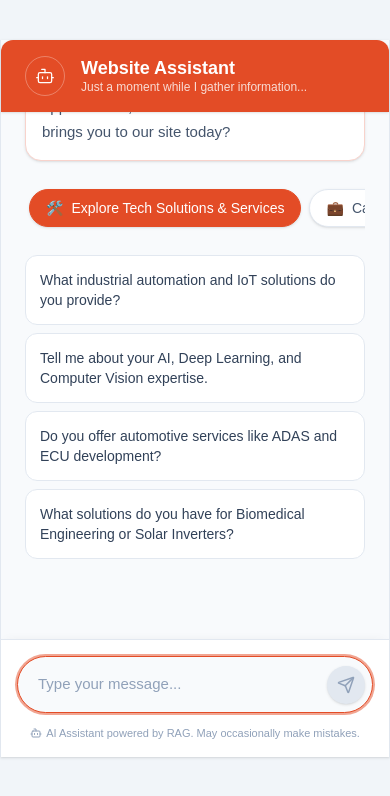
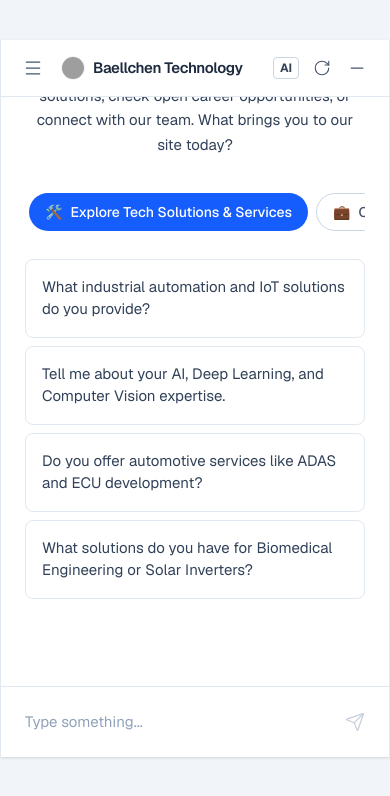
Before and after one commit to yashpawar87/website-chatbot-widget, a Next.js app in the folder frontend/: page / in a window 390 px wide. Shown: the top 796 px of the page. Built offline with nearby package versions, Linux system fonts and the light colour scheme; grey boxes are pictures that could not be loaded.

Commit message:
minimal UI redesign

```diff
--- a/frontend/src/components/ChatUI.tsx
+++ b/frontend/src/components/ChatUI.tsx
@@ -1,7 +1,8 @@
 "use client";
 
 import React, { useState, useRef, useEffect } from "react";
-import { Send, User, Bot, ExternalLink, Loader2, Trash2, ChevronDown, ChevronUp, MessageSquareText } from "lucide-react";
+import { Send, Menu, RotateCw, Minus, Info, ArrowRight, ChevronDown, ChevronUp, Bot, ExternalLink } from "lucide-react";
+import Image from "next/image";
 
 interface Source {
   title: string;
@@ -13,6 +14,7 @@
   content: string;
   sources?: Source[];
   quickReplies?: string[];
+  timestamp?: Date;
 }
 
 interface ChatUIProps {
@@ -56,6 +58,11 @@
       ]
     }
   ]
+};
+
+const formatTime = (date?: Date) => {
+  if (!date) return "";
+  return date.toLocaleTimeString([], { hour: 'numeric', minute: '2-digit' });
 };
 
 export default function ChatUI({ isWidget = false }: ChatUIProps) {
@@ -105,7 +112,11 @@
   const submitQuestion = async (questionText: string) => {
     if (!questionText.trim() || isLoading) return;
 
-    const userMessage: Message = { role: "user", content: questionText.trim() };
+    const userMessage: Message = {
+      role: "user",
+      content: questionText.trim(),
+      timestamp: new Date()
+    };
     const currentHistory = [...messages];
 
     setMessages((prev) => [...prev, userMessage]);
@@ -114,7 +125,6 @@
     setError(null);
 
     try {
-      // Get API URL from env or localhost (Do NOT trust query parameters)
       let apiUrl = process.env.NEXT_PUBLIC_API_URL || "http://localhost:8000";
       apiUrl = apiUrl.replace(/\/$/, "");
 
@@ -140,7 +150,8 @@
           role: "assistant",
           content: data.answer,
           sources: data.sources || [],
-          quickReplies: data.quick_replies || []
+          quickReplies: data.quick_replies || [],
+          timestamp: new Date()
         },
       ]);
     } catch (err: any) {
@@ -157,43 +168,59 @@
   };
 
   return (
-    <div className={`flex flex-col h-full bg-[#f8fafc] ${isWidget ? '' : 'max-w-4xl mx-auto shadow-sm border-x border-slate-200'}`}>
+    <div className={`flex flex-col h-full bg-white font-sans ${isWidget ? '' : 'max-w-4xl mx-auto shadow-sm border-x border-slate-200'}`}>
 
       {/* Header */}
-      <div className="flex items-center justify-between px-6 py-4 bg-[#e34c26] shadow-sm z-10 rounded-t-xl">
-        <div className="flex items-center">
-          <div className="w-10 h-10 rounded-full border border-white/30 flex items-center justify-center text-white mr-4">
-            <Bot size={20} strokeWidth={1.5} />
+      <div className="flex items-center justify-between px-4 py-3 bg-white border-b border-slate-200 z-10 rounded-t-xl shrink-0">
+        <div className="flex items-center gap-3">
+          <button className="p-1.5 text-slate-600 hover:bg-slate-100 rounded-md transition-colors">
+            <Menu size={20} strokeWidth={1.5} />
+          </button>
+
+          <div className="flex items-center gap-2">
+            <div className="relative w-6 h-6 overflow-hidden rounded-full border border-slate-100">
+              <Image
+                src="/company_logo.png"
+                alt="Logo"
+                fill
+                className="object-cover"
+                onError={(e) => {
+                  e.currentTarget.style.display = 'none';
+                }}
+              />
             </div>
-          <div>
-            <h1 className="font-semibold text-white text-lg leading-tight">Website Assistant</h1>
-            <p className="text-xs text-white/80 font-medium">Just a moment while I gather information...</p>
+            <h1 className="font-semibold text-slate-800 text-[15px] tracking-tight">Baellchen Technology</h1>
           </div>
         </div>
 
-        {/* Reset Conversation Button */}
-        {messages.length > 0 && (
+        <div className="flex items-center gap-1">
+          <div className="px-1.5 py-0.5 border border-slate-300 rounded text-xs font-bold text-slate-700 mr-1">
+            AI
+          </div>
           <button
             onClick={handleReset}
-            className="p-2 text-white/80 hover:text-white hover:bg-white/10 rounded-full transition-colors"
+            className="p-1.5 text-slate-600 hover:bg-slate-100 rounded-md transition-colors"
             title="Reset Conversation"
           >
-            <Trash2 size={18} />
+            <RotateCw size={18} strokeWidth={1.5} />
           </button>
-        )}
+          <button className="p-1.5 text-slate-600 hover:bg-slate-100 rounded-md transition-colors">
+            <Minus size={20} strokeWidth={1.5} />
+          </button>
+        </div>
       </div>
 
       {/* Chat Area */}
-      <div className="flex-1 overflow-y-auto p-4 sm:p-6 space-y-6 scroll-smooth">
+      <div className="flex-1 overflow-y-auto p-4 sm:p-6 space-y-8 scroll-smooth bg-white">
 
         {/* Onboarding Empty State */}
         {messages.length === 0 && (
           <div className="flex flex-col items-center justify-start text-center px-2 animate-in fade-in duration-500 pb-10 min-h-full">
-            <div className="w-16 h-16 bg-[#fff0ed] rounded-full flex items-center justify-center mb-4 shrink-0">
-               <MessageSquareText size={32} className="text-[#e34c26]" />
+            <div className="w-16 h-16 relative overflow-hidden rounded-full mb-4 shrink-0 border border-slate-100 shadow-sm">
+               <Image src="/company_logo.png" alt="Logo" fill className="object-cover" />
             </div>
 
-            <p className="text-[15px] leading-relaxed text-slate-600 mb-6 bg-white p-4 rounded-2xl border border-[#f8d3cc] shadow-sm text-left shrink-0">
+            <p className="text-[15px] leading-relaxed text-slate-700 mb-8 max-w-lg text-center shrink-0">
               {ONBOARDING_DATA.greeting}
             </p>
 
@@ -204,10 +231,10 @@
                   <button
                     key={idx}
                     onClick={() => setExpandedCategory(idx)}
-                    className={`whitespace-nowrap px-4 py-2 rounded-full text-sm font-medium transition-all shadow-sm shrink-0 ${
+                    className={`whitespace-nowrap px-4 py-2 rounded-full text-sm font-medium transition-all shrink-0 ${
                       isSelected
-                        ? 'bg-[#e34c26] text-white border border-[#e34c26]'
-                        : 'bg-white border border-slate-200 text-slate-600 hover:bg-slate-50 hover:border-[#f8d3cc]'
+                        ? 'bg-blue-600 text-white'
+                        : 'bg-white border border-slate-300 text-slate-600 hover:bg-slate-50'
                     }`}
                   >
                     <span className="mr-2">{category.icon}</span>
@@ -217,12 +244,12 @@
               })}
             </div>
 
-            <div className="w-full max-w-sm space-y-2 animate-in slide-in-from-bottom-2 duration-300 shrink-0">
+            <div className="w-full max-w-md space-y-2 animate-in slide-in-from-bottom-2 duration-300 shrink-0">
                {ONBOARDING_DATA.categories[expandedCategory].options.map((opt, optIdx) => (
                   <button
                     key={optIdx}
                     onClick={() => submitQuestion(opt)}
-                    className="w-full text-left p-3.5 bg-white border border-slate-200 rounded-xl text-sm text-slate-700 hover:border-[#e34c26] hover:text-[#e34c26] hover:shadow-md transition-all active:scale-[0.98]"
+                    className="w-full text-left p-4 bg-white border border-slate-200 rounded-lg text-[15px] text-slate-700 hover:border-blue-500 hover:text-blue-600 hover:shadow-sm transition-all"
                   >
                     {opt}
                   </button>
@@ -232,76 +259,86 @@
         )}
 
         {messages.map((msg, idx) => (
-          <div
-            key={idx}
-            className={`flex flex-col ${msg.role === "user" ? "items-end" : "items-start"}`}
-          >
-            <div
-              className={`flex max-w-[90%] sm:max-w-[85%] ${
-                msg.role === "user" ? "flex-row-reverse" : "flex-row"
-              } items-end gap-2`}
-            >
-              <div
-                className={`flex-shrink-0 w-8 h-8 rounded-full flex items-center justify-center shadow-sm ${
-                  msg.role === "user" ? "bg-[#e34c26] text-white" : "bg-[#e34c26] text-white"
-                }`}
-              >
-                {msg.role === "user" ? <User size={16} strokeWidth={1.5} /> : <Bot size={16} strokeWidth={1.5} />}
+          <div key={idx} className="flex flex-col w-full animate-in fade-in duration-300">
+
+            {msg.role === "user" ? (
+              // User Message (Right aligned)
+              <div className="flex flex-col items-end">
+                <div className="text-xs text-slate-500 mb-1 px-1">
+                  You {formatTime(msg.timestamp)}
+                </div>
+                <div className="bg-[#e5e7eb] text-slate-800 px-4 py-3 rounded-xl rounded-tr-sm max-w-[85%] text-[15px] leading-relaxed">
+                  {msg.content}
+                </div>
+              </div>
+            ) : (
+              // Assistant Message (Left aligned)
+              <div className="flex flex-col items-start w-full">
+                <div className="flex items-center gap-2 mb-2">
+                  <div className="w-6 h-6 relative overflow-hidden rounded-full shrink-0 border border-slate-100">
+                    <Image src="/company_logo.png" alt="Avatar" fill className="object-cover" />
+                  </div>
+                  <span className="text-xs text-slate-500">
+                    Baellchen Technology {formatTime(msg.timestamp)}
+                  </span>
                 </div>
 
-              <div className="flex flex-col gap-1 w-full">
-                <div
-                  className={`px-4 py-3 shadow-sm text-[15px] leading-relaxed ${
-                    msg.role === "user"
-                      ? "bg-[#e34c26] text-white rounded-2xl rounded-br-sm"
-                      : "bg-white text-slate-800 border border-slate-200 rounded-2xl rounded-bl-sm"
-                  }`}
-                >
-                  <div className="whitespace-pre-wrap">{msg.content}</div>
+                <div className="pl-8 w-full max-w-[95%]">
+                  {/* Info Notice */}
+                  <div className="flex items-start gap-2 mb-4 text-[#0f62fe]">
+                    <div className="mt-0.5 bg-[#0f62fe] rounded-full shrink-0">
+                      <Info size={16} className="text-white fill-current" />
+                    </div>
+                    <span className="text-[15px] text-slate-800">This is an AI generated response...</span>
+                  </div>
+
+                  <div className="text-[15px] text-slate-800 leading-relaxed mb-4 whitespace-pre-wrap">
+                    {msg.content}
                   </div>
 
                   {/* Sources Accordion */}
-                {msg.role === "assistant" && msg.sources && msg.sources.length > 0 && (
-                  <div className="mt-1 w-full bg-white border border-slate-200 rounded-xl overflow-hidden shadow-sm">
+                  {msg.sources && msg.sources.length > 0 && (
+                    <div className="mt-2 w-full max-w-lg border-t border-slate-200 pt-4">
                       <button
                         onClick={() => toggleSource(idx)}
-                      className="w-full flex items-center justify-between px-3 py-2 bg-slate-50 hover:bg-slate-100 transition-colors text-xs font-medium text-slate-600"
+                        className="w-full flex items-center justify-between py-2 group"
                       >
-                      <div className="flex items-center gap-2">
-                        <ExternalLink size={14} className="text-[#e34c26]" />
-                        <span>Sources & References ({msg.sources.length})</span>
+                        <div className="flex items-center gap-3">
+                          <span className="font-semibold text-slate-800 text-[15px]">References</span>
+                          <span className="px-2.5 py-0.5 bg-[#e0e8ff] text-[#0f62fe] text-xs font-semibold rounded-full">
+                            {msg.sources.length}
+                          </span>
                         </div>
-                      {expandedSources[idx] ? <ChevronUp size={14} /> : <ChevronDown size={14} />}
+                        {expandedSources[idx] ? <ChevronUp size={20} className="text-slate-500" /> : <ChevronDown size={20} className="text-slate-500" />}
                       </button>
 
                       {expandedSources[idx] && (
-                      <div className="px-3 py-2 border-t border-slate-100 bg-white space-y-2">
+                        <div className="mt-2 space-y-1">
                           {msg.sources.map((src, i) => (
                             <a
                               key={i}
                               href={src.url}
                               target="_blank"
                               rel="noopener noreferrer"
-                            className="block text-sm text-[#e34c26] hover:underline truncate"
+                              className="flex items-center justify-between py-3 border-b border-slate-100 last:border-0 hover:bg-slate-50 transition-colors group"
                             >
-                            {src.title || src.url}
+                              <span className="text-[15px] text-[#0f62fe] truncate pr-4">{src.title || src.url}</span>
+                              <ArrowRight size={18} className="text-[#0f62fe] shrink-0 opacity-80 group-hover:opacity-100 transition-opacity" />
                             </a>
                           ))}
                         </div>
                       )}
                     </div>
                   )}
-              </div>
-            </div>
 
-            {/* Quick Replies Buttons (Only show for the very last assistant message) */}
-            {msg.role === "assistant" && msg.quickReplies && msg.quickReplies.length > 0 && idx === messages.length - 1 && !isLoading && (
-              <div className="mt-4 pl-10 flex flex-wrap gap-2 animate-in fade-in slide-in-from-bottom-2 duration-500">
+                  {/* Quick Replies */}
+                  {msg.quickReplies && msg.quickReplies.length > 0 && idx === messages.length - 1 && !isLoading && (
+                    <div className="mt-6 flex flex-wrap gap-2 animate-in slide-in-from-bottom-2 duration-500">
                       {msg.quickReplies.map((reply, i) => (
                         <button
                           key={i}
                           onClick={() => submitQuestion(reply)}
-                    className="px-4 py-2 bg-white border border-[#e34c26]/30 text-[#e34c26] text-sm font-medium rounded-full hover:bg-[#fff0ed] hover:border-[#e34c26] transition-all shadow-sm active:scale-95"
+                          className="px-4 py-2 bg-white border border-[#0f62fe]/30 text-[#0f62fe] text-sm font-medium rounded-full hover:bg-[#e0e8ff] transition-all"
                         >
                           {reply}
                         </button>
@@ -309,27 +346,31 @@
                     </div>
                   )}
                 </div>
+              </div>
+            )}
+          </div>
         ))}
 
         {/* Animated Typing Indicator */}
         {isLoading && (
-          <div className="flex justify-start">
-            <div className="flex flex-row items-end gap-2 max-w-[80%]">
-              <div className="flex-shrink-0 w-8 h-8 rounded-full bg-[#e34c26] text-white flex items-center justify-center shadow-sm">
-                <Bot size={16} strokeWidth={1.5} />
+          <div className="flex flex-col items-start w-full">
+            <div className="flex items-center gap-2 mb-2">
+              <div className="w-6 h-6 relative overflow-hidden rounded-full shrink-0 border border-slate-100">
+                <Image src="/company_logo.png" alt="Avatar" fill className="object-cover" />
               </div>
-              <div className="px-5 py-4 rounded-2xl rounded-bl-sm bg-white border border-slate-200 shadow-sm flex items-center gap-1.5 h-[46px]">
-                <div className="w-2 h-2 bg-slate-400 rounded-full animate-bounce" style={{ animationDelay: '0ms' }}></div>
-                <div className="w-2 h-2 bg-slate-400 rounded-full animate-bounce" style={{ animationDelay: '150ms' }}></div>
-                <div className="w-2 h-2 bg-slate-400 rounded-full animate-bounce" style={{ animationDelay: '300ms' }}></div>
+              <span className="text-xs text-slate-500">
+                Baellchen Technology {formatTime(new Date())}
+              </span>
             </div>
+            <div className="pl-8 text-[15px] text-slate-600 animate-pulse">
+              Just a moment while I gather information...
             </div>
           </div>
         )}
 
         {error && (
-          <div className="flex justify-center my-4 animate-in fade-in zoom-in duration-300">
-            <div className="bg-red-50 text-red-600 text-sm px-4 py-2 rounded-lg border border-red-100 max-w-sm text-center shadow-sm">
+          <div className="flex justify-center my-4">
+            <div className="bg-red-50 text-red-600 text-sm px-4 py-3 rounded-lg border border-red-100 max-w-sm text-center">
               {error}
             </div>
           </div>
@@ -339,32 +380,26 @@
       </div>
 
       {/* Input Area */}
-      <div className="p-4 bg-white border-t border-slate-200 z-10 shadow-[0_-4px_10px_-5px_rgba(0,0,0,0.05)]">
-        <form onSubmit={handleSubmit} className="relative flex items-center">
+      <div className="bg-white border-t border-slate-200 z-10 shrink-0">
+        <form onSubmit={handleSubmit} className="relative flex items-center p-3">
           <input
             ref={inputRef}
             type="text"
             value={input}
             onChange={(e) => setInput(e.target.value)}
-            placeholder="Type your message..."
+            placeholder="Type something..."
             disabled={isLoading}
             maxLength={500}
-            className="w-full pl-5 pr-14 py-4 bg-slate-50 border border-slate-200 rounded-full focus:outline-none focus:ring-2 focus:ring-[#e34c26]/50 focus:border-[#e34c26] transition-all text-[15px] text-slate-800 placeholder-slate-400"
+            className="w-full pl-3 pr-12 py-3 bg-white focus:outline-none text-[15px] text-slate-800 placeholder-slate-400"
           />
           <button
             type="submit"
             disabled={!input.trim() || isLoading}
-            className="absolute right-2 p-2.5 rounded-full bg-[#e34c26] text-white disabled:bg-slate-200 disabled:text-slate-400 hover:bg-[#c94120] transition-colors shadow-sm"
+            className="absolute right-4 p-2 text-slate-400 hover:text-slate-600 disabled:opacity-50 transition-colors"
           >
-            <Send size={18} className={input.trim() && !isLoading ? "translate-x-[1px]" : ""} />
+            <Send size={20} strokeWidth={1.5} className={input.trim() && !isLoading ? "text-[#0f62fe]" : ""} />
           </button>
         </form>
-        <div className="text-center mt-3">
-          <span className="text-[11px] text-slate-400 font-medium flex items-center justify-center gap-1">
-            <Bot size={12} />
-            AI Assistant powered by RAG. May occasionally make mistakes.
-          </span>
-        </div>
       </div>
     </div>
   );
```
Lines whose indentation alone changed are shown as unchanged.
